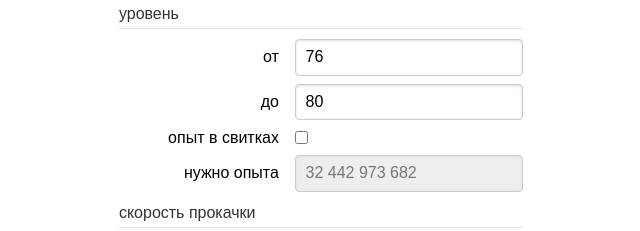
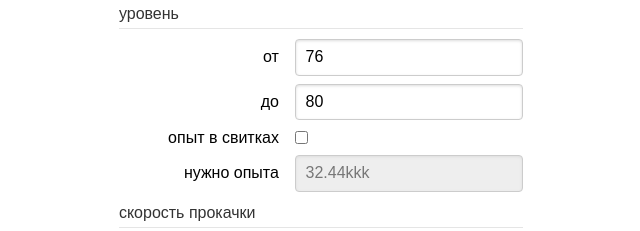
Before and after one commit to ValeriiVasin/l2-exp-vue, a Vue app: page / in a window 1280 px wide. Shown: the top 231 px of the page, without its empty margins (319-959 px from the left). Built offline with nearby package versions, Linux system fonts and the light colour scheme.

Commit message:
feat: adjust exp formatting

```diff
--- a/src/app.vue
+++ b/src/app.vue
@@ -9,7 +9,7 @@
             type="number"
             id="from"
             v-model.number="from"
-            min="0"
+            min="1"
             max="90"
             step="any"
             :class="{ error: !isValidFrom }"
@@ -22,7 +22,7 @@
             type="number"
             id="to"
             v-model.number="to"
-            :min="from"
+            min="1"
             max="90"
             step="any"
             :class="{ error: !isValidTo }"
@@ -142,6 +142,7 @@ import { parseTime } from './helpers/parse-time';
 import { timeToString } from './helpers/time-to-string';
 import formatRelative from 'date-fns/formatRelative';
 import { ru } from 'date-fns/locale';
+import { formatExp } from './helpers/format-exp';
 
 export default {
   /* eslint-disable @typescript-eslint/explicit-module-boundary-types */
@@ -169,14 +170,16 @@ export default {
 
     const needExp = computed(() => {
       if (!scrollsCheckbox.value) {
-        return levelExp.value;
+        return Math.max(0, levelExp.value);
       }
 
-      return isScrollsExpValid.value
+      const value = isScrollsExpValid.value
         ? levelExp.value - scrollsExp.value
         : levelExp.value;
+
+      return Math.max(0, value);
     });
-    const needExpStringified = computed(() => formatNumber(needExp.value));
+    const needExpStringified = computed(() => formatExp(needExp.value));
 
     const stringifiedExp = ref('30kk');
     const exp = computed(() => parseNumber(stringifiedExp.value));
--- a/src/helpers/time-to-string.ts
+++ b/src/helpers/time-to-string.ts
@@ -20,5 +20,5 @@ export function timeToString(time: number): string {
     result.push(`${minutes}m`);
   }
 
-  return result.length ? result.join(' ') : '1m';
+  return result.length ? result.join(' ') : '0m';
 }
```
Also changed, not shown: 1 other file (tests, documents, lock files or other folders).
